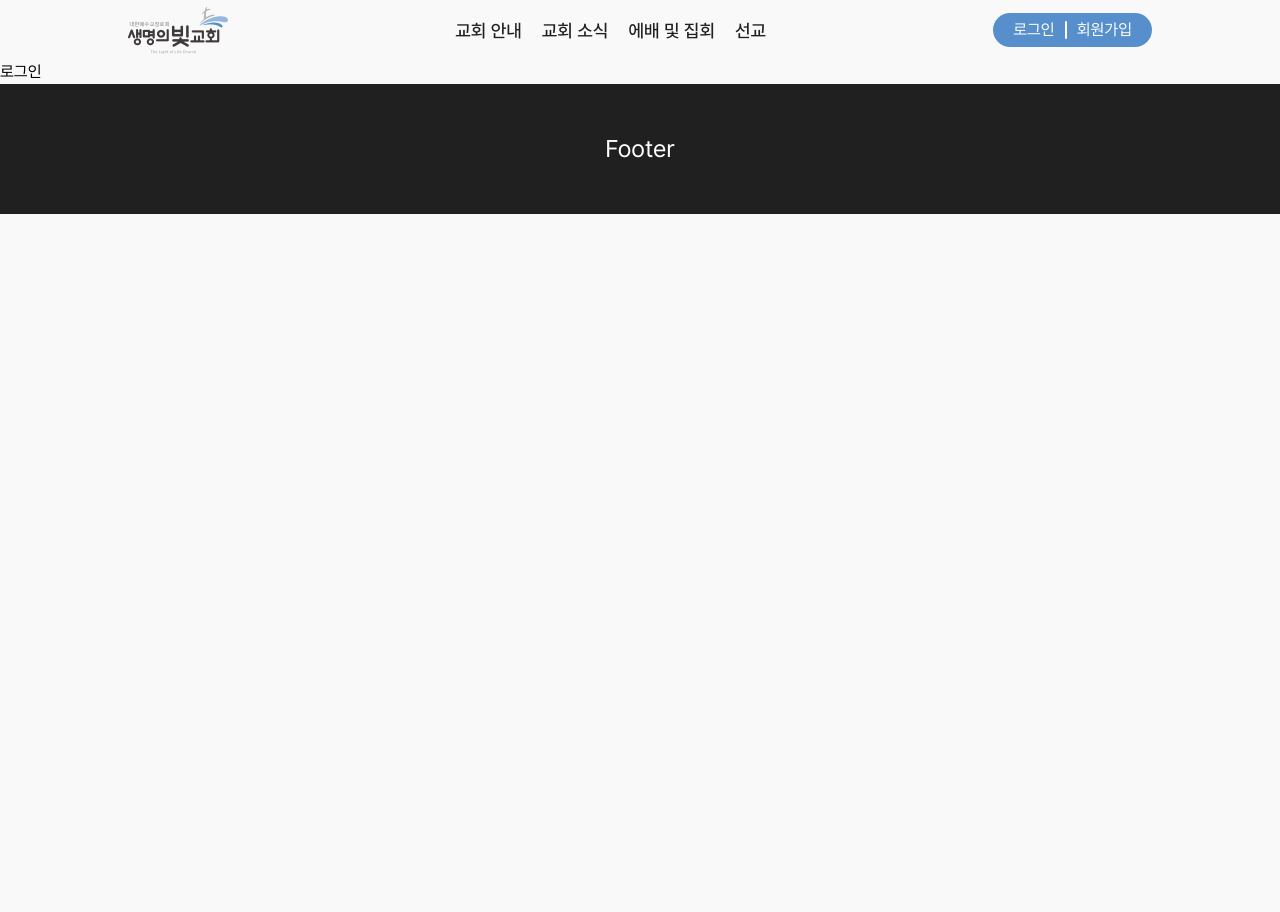
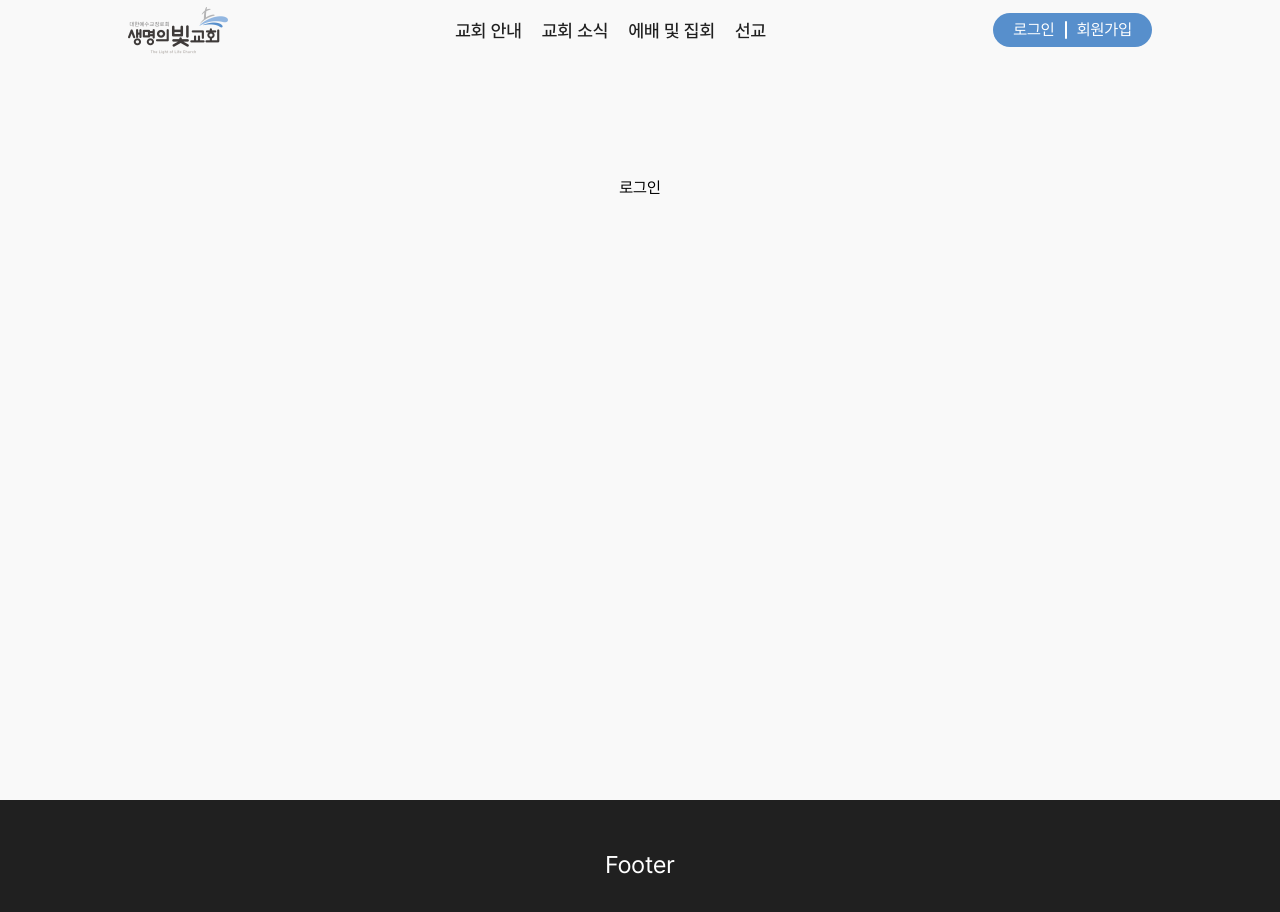
Before and after one commit to doodookim/church-project, a Next.js app: page /sign-in in a window 1280 px wide. Shown: the top 912 px of the page. Before the commit the page ends 800 px from the top, so only its background shows below. Built offline with nearby package versions, Linux system fonts and the light colour scheme.

Commit message:
feat: user레이아웃 구현

```diff
--- /dev/null
+++ b/app/(user)/layout.tsx
@@ -0,0 +1,21 @@
+"use client";
+import { usePathname } from "next/navigation";
+import { layoutTitle } from "../module/utils/layout-title";
+
+export default function NewsLayout({
+  children,
+}: Readonly<{
+  children: React.ReactNode;
+}>) {
+  const pathName = usePathname();
+  const title = layoutTitle(pathName);
+
+  return (
+    <section className="flex flex-col justify-start items-center w-full min-h-[calc(100vh-60px)] bg-[#F9F9F9]">
+      <h1 className="text-[28px] font-bold text-[#578FCC] my-[58px] leading-none">
+        {title}
+      </h1>
+      {children}
+    </section>
+  );
+}
```
